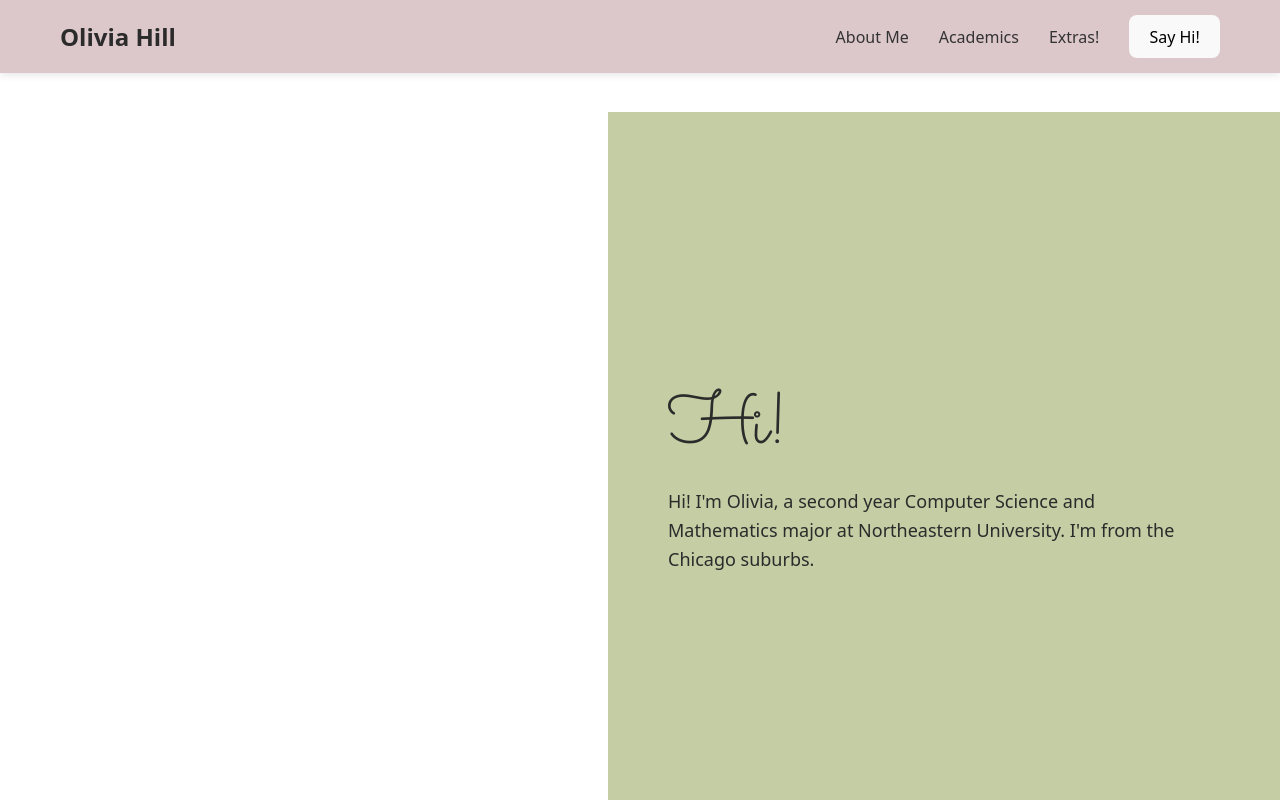
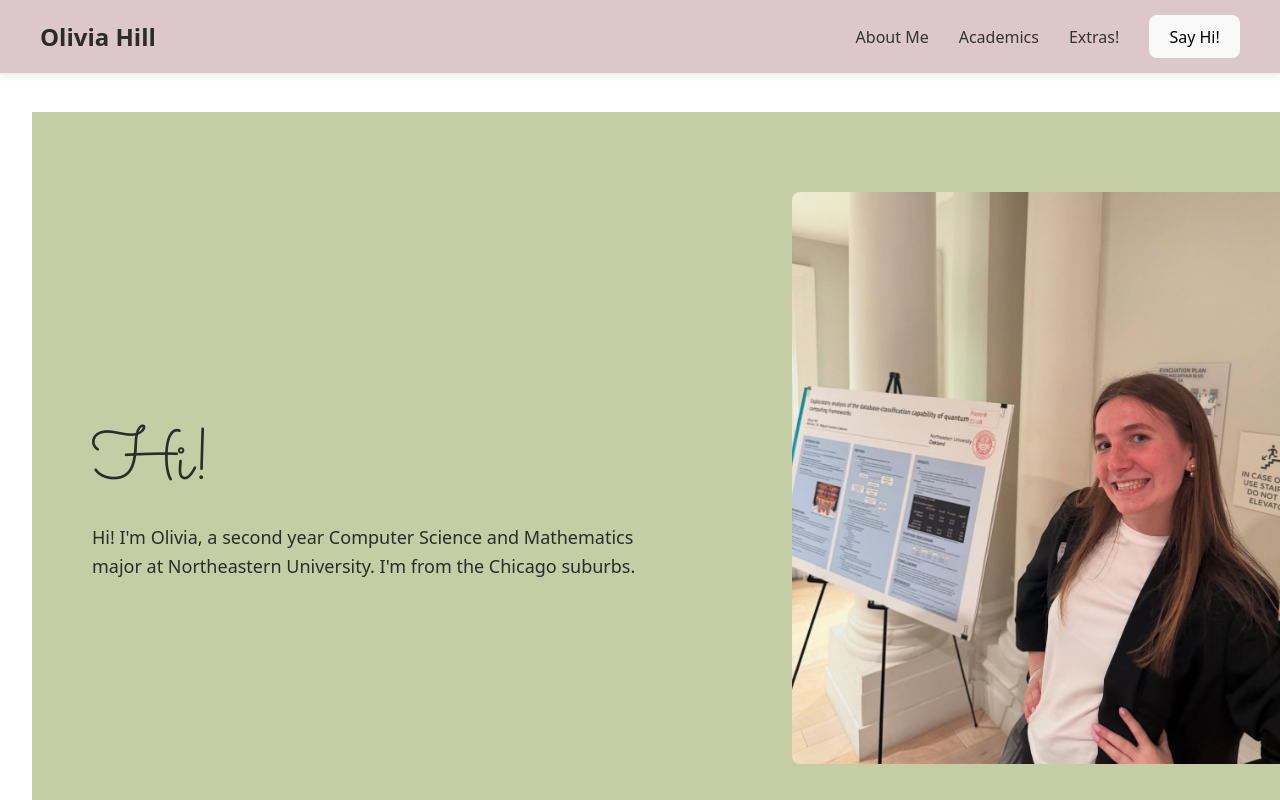
Before and after one commit to hill-ol/personal-website-vercel, a React (Vite) app: page / in a window 1280 px wide. Shown: the top 800 px of the page. Built offline with nearby package versions, Linux system fonts and the light colour scheme.

Commit message:
reverting

```diff
--- a/src/index.css
+++ b/src/index.css
@@ -1,10 +1,4 @@
 @import url('https://fonts.googleapis.com/css2?family=Sacramento&display=swap');
-
-* {
-  margin: 0;
-  padding: 0;
-  box-sizing: border-box;
-}
 
 html, body {
   margin: 0;
@@ -143,12 +137,6 @@ body {
   width: 100%;
 }
 
-.App {
-  margin: 0;
-  padding: 0;
-  width: 100%;
-}
-
 h1 {
   font-size: 3.2em;
   line-height: 1.1;
@@ -188,12 +176,8 @@ button:focus-visible {
 
 .about-section {
   padding: 0;
-  width: 100vw;
+  width: 100%;
   margin: 0;
-  margin-left: calc(-50vw + 50%);
-  position: relative;
-  left: 50%;
-  right: 50%;
 }
 
 .about-flex-container {
@@ -203,7 +187,6 @@ button:focus-visible {
   gap: 40px;
   align-items: center;
   padding: 60px 40px;
-  margin: 0;
 }
 
 .about-container {
```
